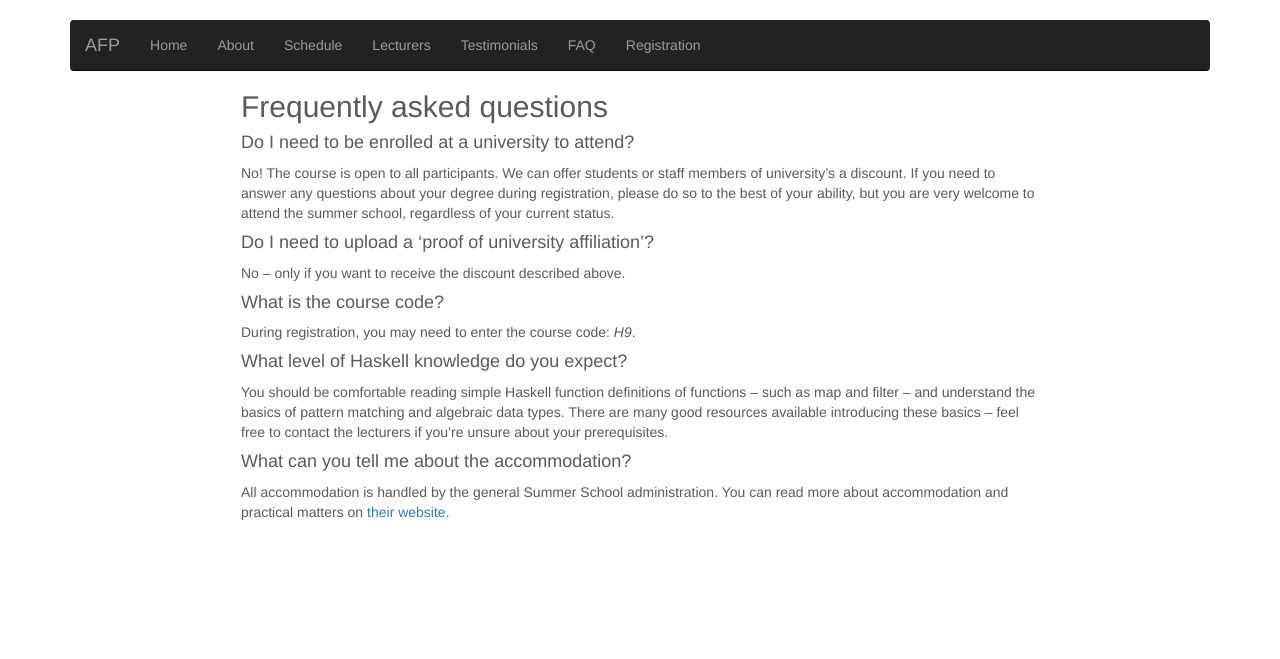
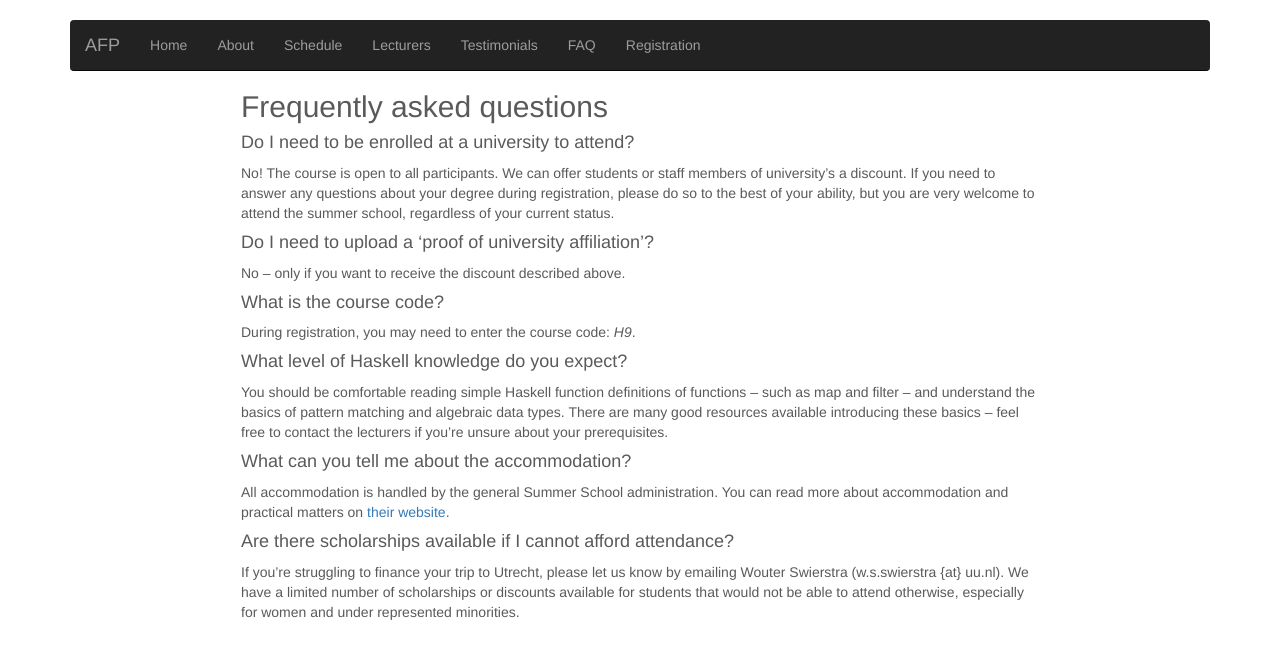
Before and after one commit to AFP-2017/AFP-2017, a Jekyll site: the page built from faq.md, in a window 1280 px wide. Shown: the top 659 px of the page. Built offline with Jekyll 4.4.1, drawn with Linux system fonts in a browser that asks for light colours; nearby versions of some CDN libraries.

Commit message:
Added scholarships to FAQ.

```diff
--- a/faq.md
+++ b/faq.md
@@ -35,3 +35,11 @@ the lecturers if you're unsure about your prerequisites.
 All accommodation is handled by the general Summer School
 administration. You can read more about accommodation and practical
 matters on [their website](https://www.utrechtsummerschool.nl/).
+
+#### Are there scholarships available if I cannot afford attendance?
+
+If you're struggling to finance your trip to Utrecht, please let us
+know by emailing Wouter Swierstra (w.s.swierstra {at} uu.nl). We have
+a limited number of scholarships or discounts available for students
+that would not be able to attend otherwise, especially for women and
+under represented minorities.
--- a/schedule.html
+++ b/schedule.html
@@ -46,7 +46,7 @@ assignments and projects.
     <tr>
       <td></td>
       <td>11:00</td>
-      <td>Advanced type systems</td>
+      <td>Lambda calculus</td>
     </tr>
 
     <tr>
@@ -95,7 +95,7 @@ assignments and projects.
     <tr>
       <td></td>
       <td>15:30</td>
-      <td>Lambda calculus</td>
+      <td>Typed lambda calculus</td>
     </tr>
 
     <tr>
```
